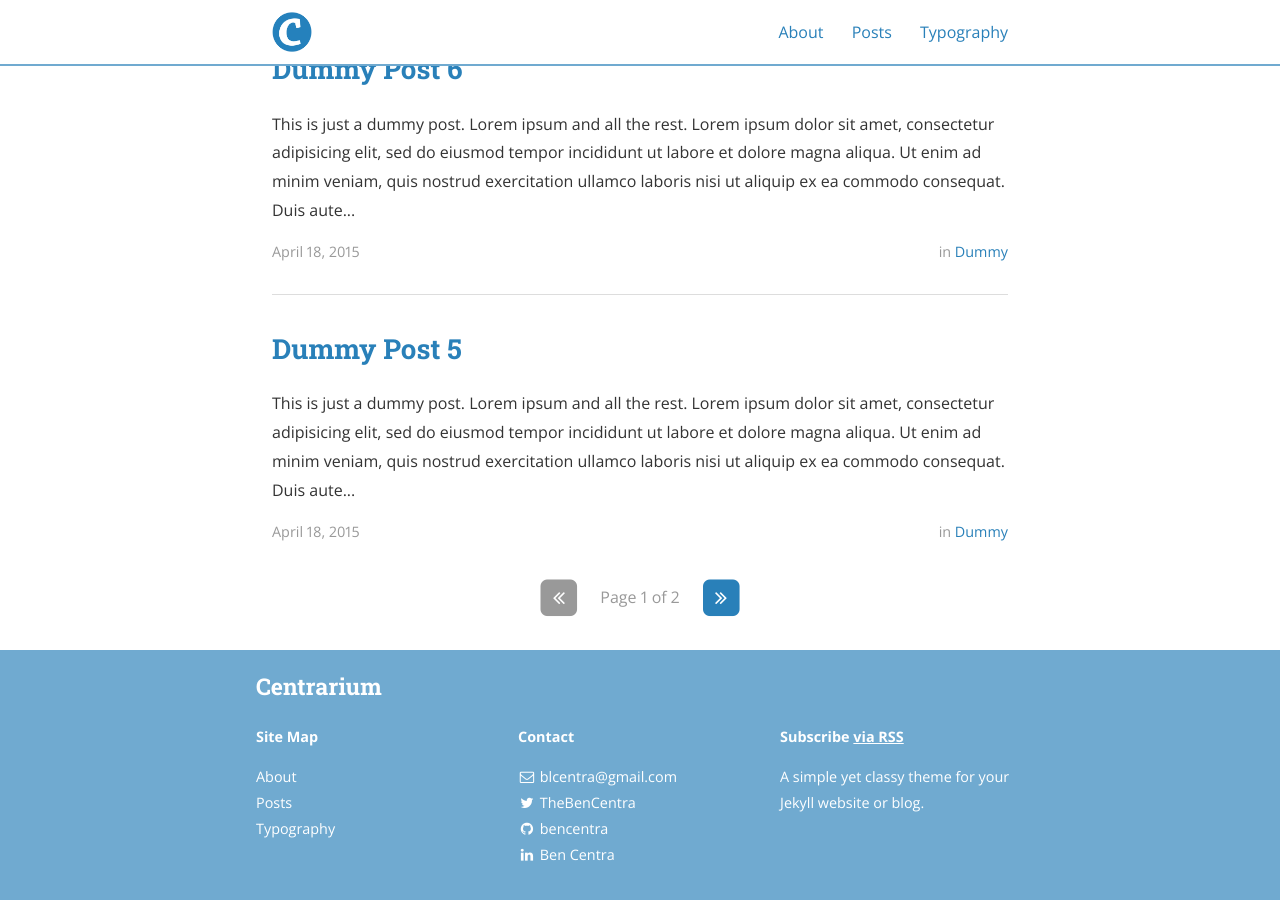
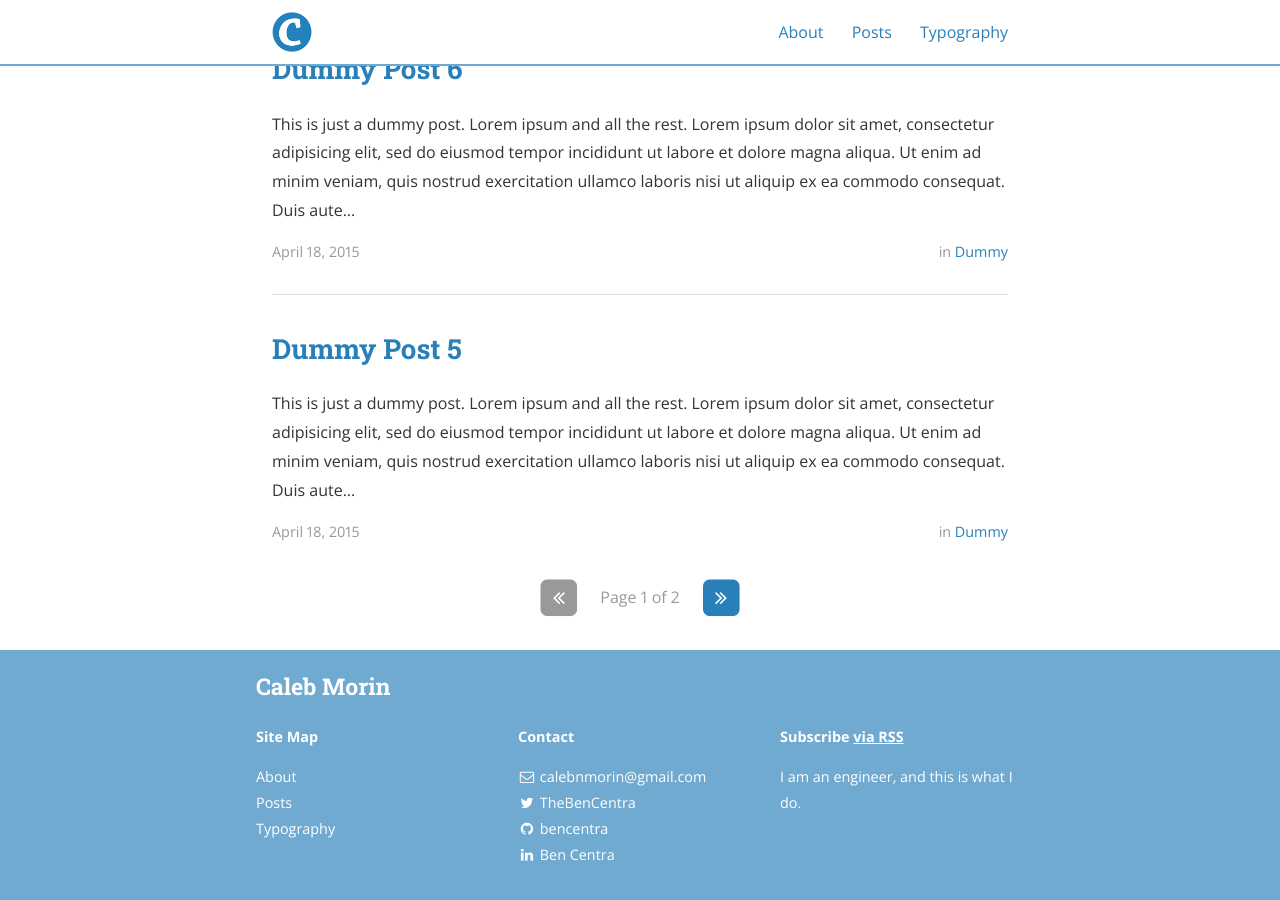
Before and after one commit to calebnmorin/calebnmorin.github.io, a Jekyll site: the page built from index.html, in a window 1280 px wide and 900 px high, scrolled down 1275 px. Built offline with Jekyll 4.4.1, drawn with Linux system fonts in a browser that asks for light colours; nearby versions of some CDN libraries; the list of posts is cut into pages by our own code; some of the changed text lies outside the part shown.

Commit message:
first updates

```diff
--- a/_config.yml
+++ b/_config.yml
@@ -9,12 +9,12 @@ exclude:
   - "/vendor/"
 
 # Site settings
-title: Centrarium
-subtitle: "A simple yet classy theme for your Jekyll website or blog"
-email: blcentra@gmail.com
-name: Ben Centra
+title: Caleb Morin
+subtitle: "I am an engineer, and this is what I do"
+email: calebnmorin@gmail.com
+name: Caleb Morin
 description: >
-  A simple yet classy theme for your Jekyll website or blog.
+  I am an engineer, and this is what I do.
 # Base URL of site (i.e. /blog). It should always start with a slash,
 # and never end with a slash. Set it to a blank value if hosting at the
 # root of your server.
```
Also changed, not shown: assets/header_image.jpg, 1 other file.
